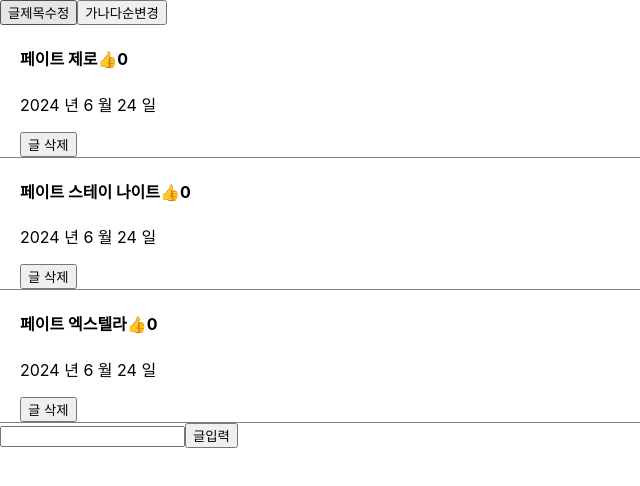
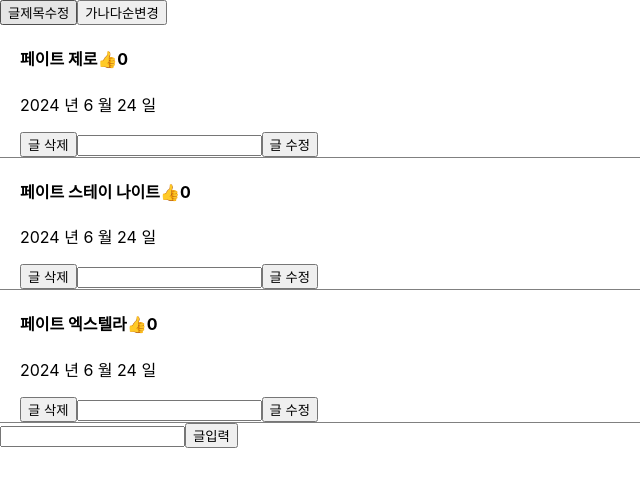
Before and after one commit to KIMHYUNGJU89/practice, a React (Create React App) app: page / in a window 1280 px wide. Shown: the top 486 px of the page, without its empty margins (0-640 px from the left). Built offline with nearby package versions, Linux system fonts and the light colour scheme.

Commit message:
할게없어서 글 수정기능 추가

```diff
--- a/src/App.js
+++ b/src/App.js
@@ -12,6 +12,7 @@ function App() {
   let[modal,setModal] = useState(false);
   let modalCheck = true ;
   let [userInput,inputSet] = useState('');
+  let [updateInput,updateSet] = useState('');
   return (
     <div className="App">
     <button onClick={() => {
@@ -52,6 +53,16 @@ function App() {
       listCopy.splice(i,1);
       setList(listCopy);
     }}>글 삭제</button>
+    <input onChange={(e) =>
+      {updateSet(e.target.value);
+    }
+    }/>
+    <button onClick={() => {
+      if(updateInput !== ''){
+        listCopy[i] = updateInput;
+      }
+      setList(listCopy);
+    }}>글 수정</button>
     </div>
     )
     })
```
